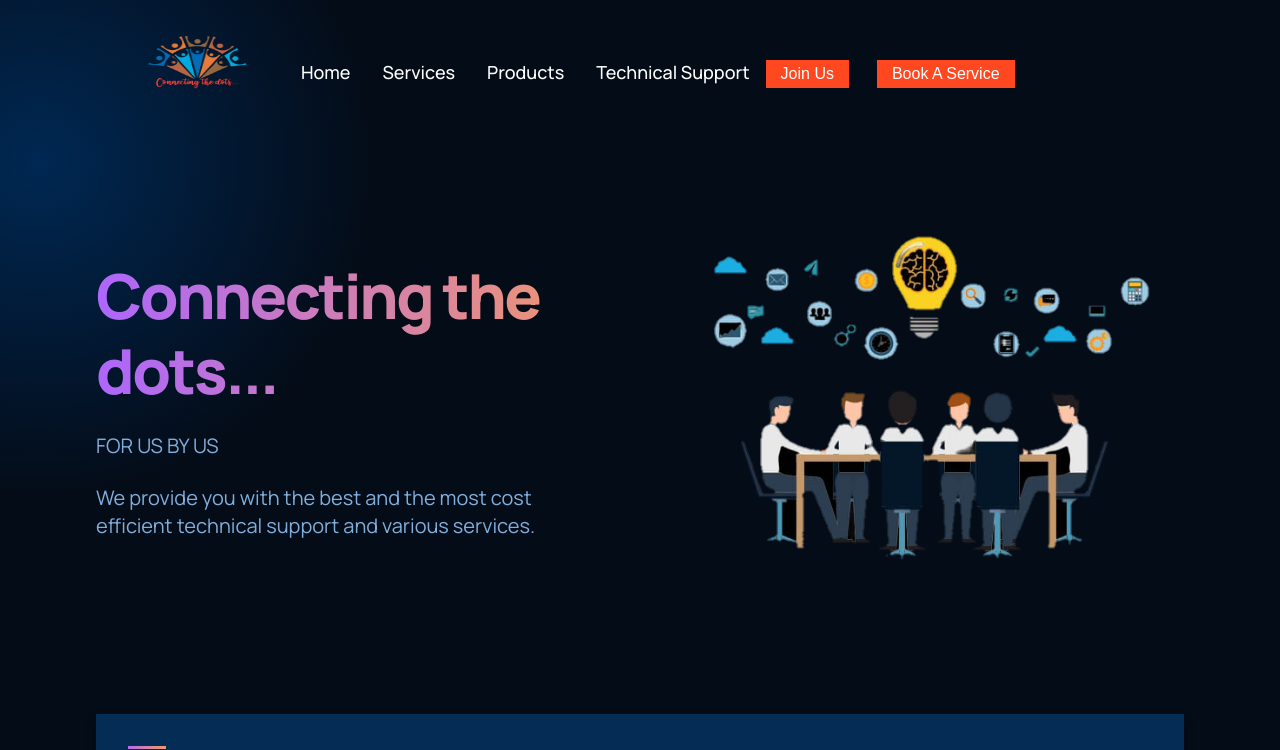
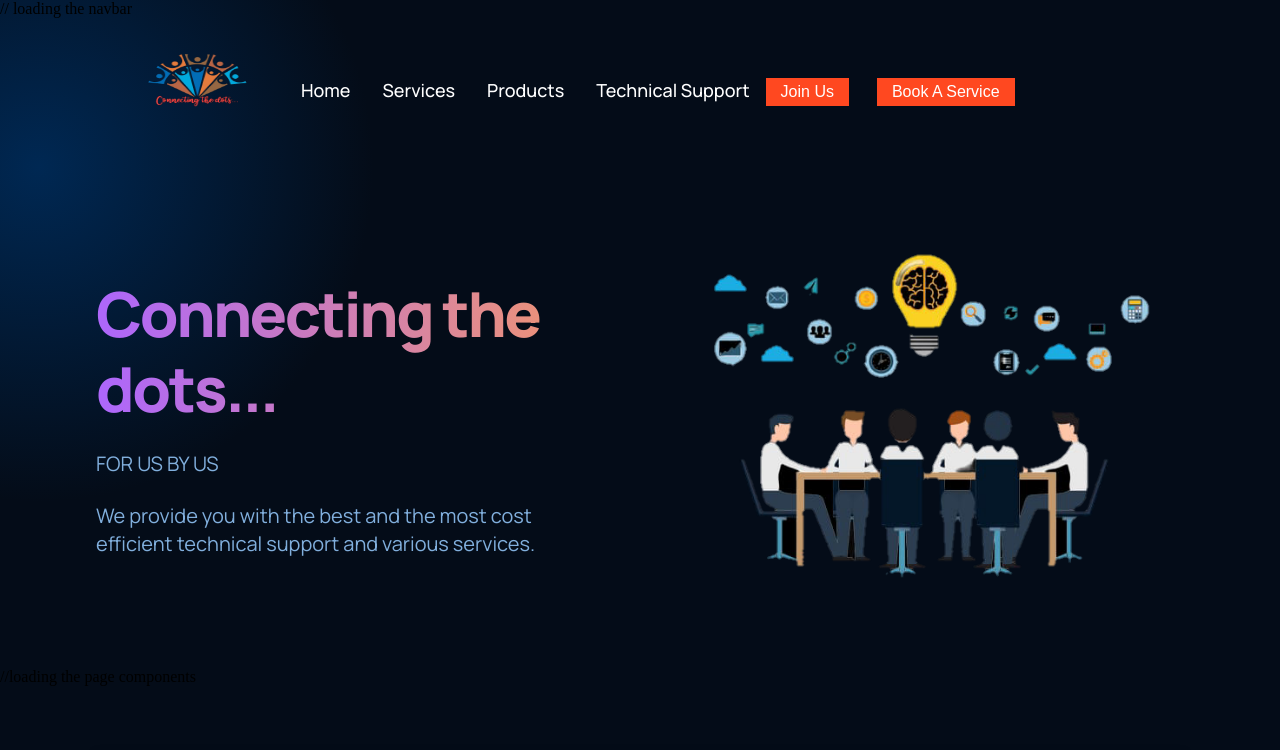
Before and after one commit to codeshubham/connecting-the-dots, a React (Create React App) app: page / in a window 1280 px wide. Shown: the top 750 px of the page. Built offline with nearby package versions, Linux system fonts and the light colour scheme.

Commit message:
Update App.js

```diff
--- a/src/App.js
+++ b/src/App.js
@@ -1,5 +1,4 @@
 import React from 'react';
-
 import { Footer, Possibility, Features, WhatGPT3, Header } from './containers';
 import { CTA, Navbar } from './components';
 import Aboutus from './containers/aboutus/Aboutus.jsx';
@@ -8,16 +7,19 @@ import './App.css';
 const App = () => (
   <div className="App">
     <div className="gradient__bg">
+  // loading the navbar
       <Navbar />
       <Header />
     </div>
     {/* <Brand /> */}
+//loading the page components
     <WhatGPT3 />
     <CTA />
     <Features />
     <Aboutus />
     <Possibility />
     {/* <Blog /> */}
+//loading the footer
     <Footer />
   </div>
 );
```
